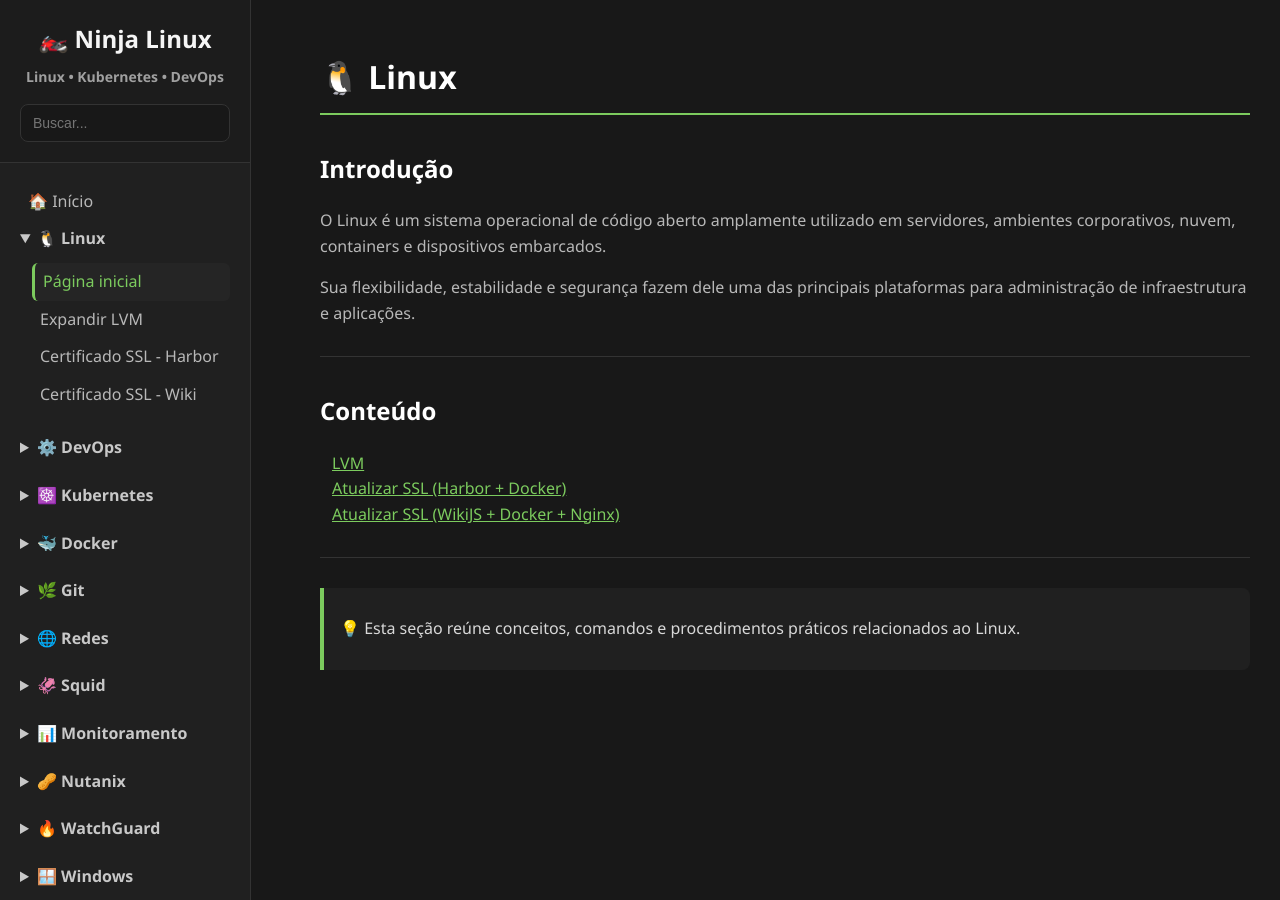
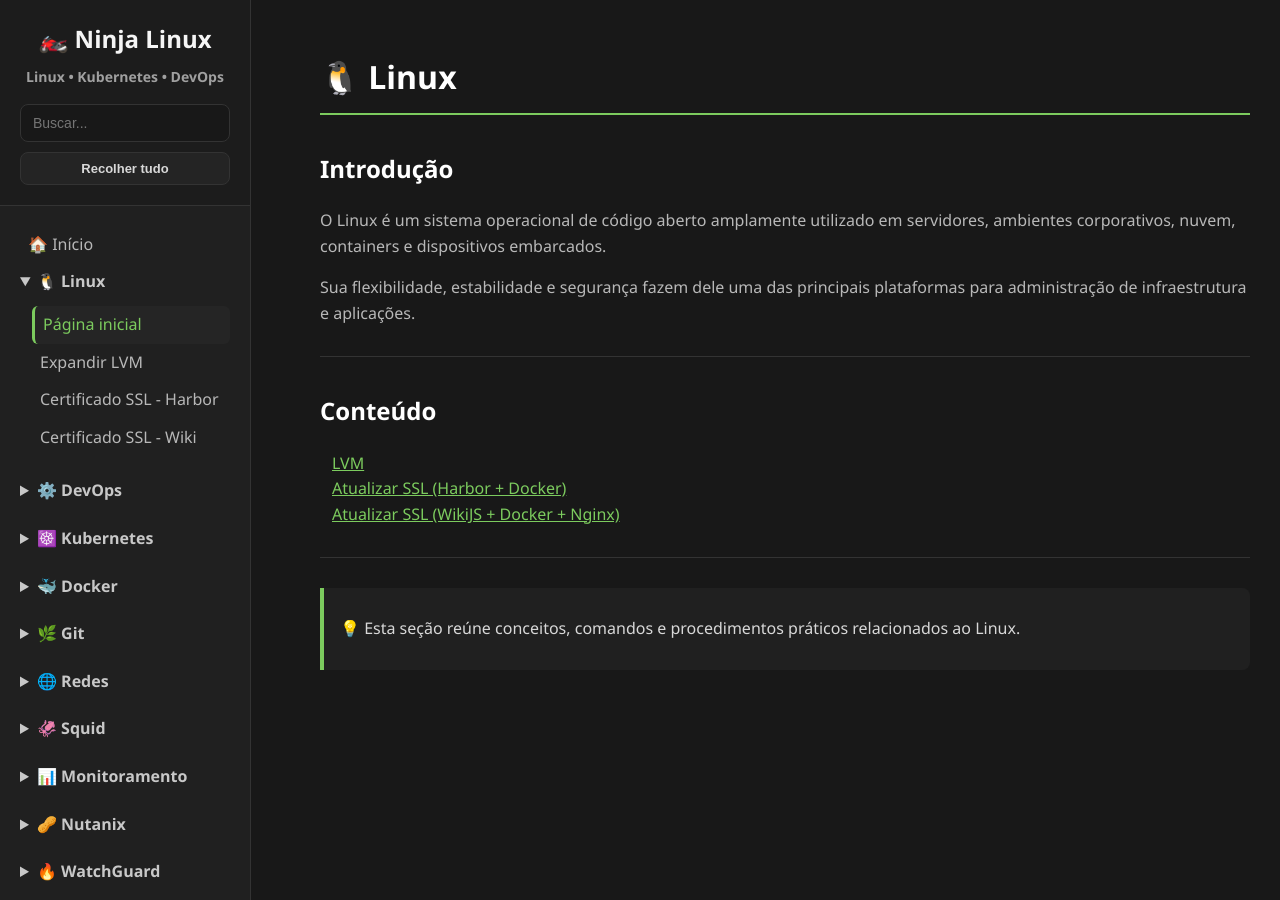
Before and after one commit to joaopedros111/ninja-linux, a Jekyll site: the page built from linux/index.md, in a window 1280 px wide. Built offline with Jekyll 4.4.1, drawn with Linux system fonts in a browser that asks for light colours.

Commit message:
Atualiza nenu lateral

```diff
--- a/_layouts/default.html
+++ b/_layouts/default.html
@@ -20,6 +20,13 @@
         id="sidebarSearchInput"
         class="search-input"
         placeholder="Buscar...">
+
+      <button
+        type="button"
+        id="collapseAllMenus"
+        class="sidebar-action">
+        Recolher tudo
+      </button>
     </div>
 
     <nav class="sidebar-menu" aria-label="Menu principal">
--- a/assets/css/style.css
+++ b/assets/css/style.css
@@ -286,6 +286,25 @@ blockquote {
     box-shadow: 0 0 8px rgba(124,203,94,0.3);
 }
 
+.sidebar-action {
+    width: 100%;
+    margin-top: 10px;
+    padding: 8px 10px;
+    border: 1px solid #333;
+    border-radius: 8px;
+    background: #242424;
+    color: var(--texto-claro);
+    cursor: pointer;
+    font-size: 13px;
+    font-weight: 600;
+}
+
+.sidebar-action:hover {
+    border-color: var(--verde-ninja);
+    color: var(--verde-ninja);
+    background: #2a2a2a;
+}
+
 .sidebar-subtitle {
     margin-top: 0;
     margin-bottom: 15px;
```
Also changed, not shown: other parts of _layouts/default.html (+10 -0 lines).
